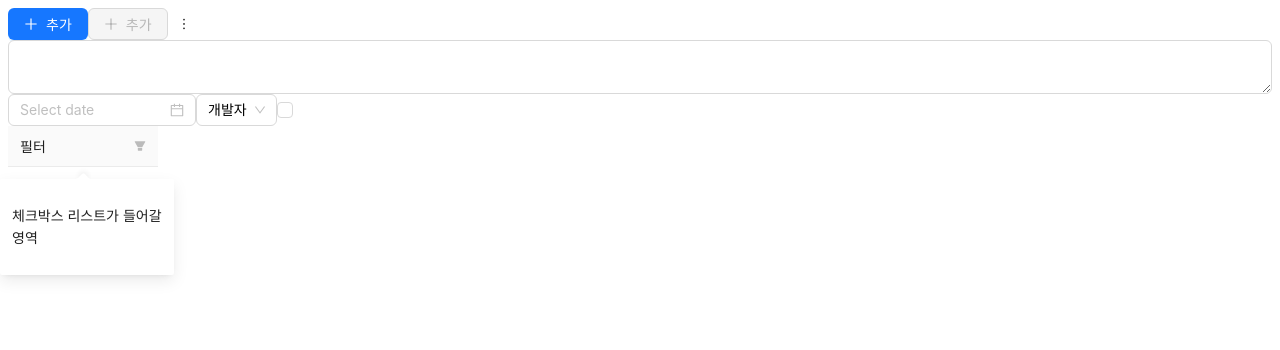
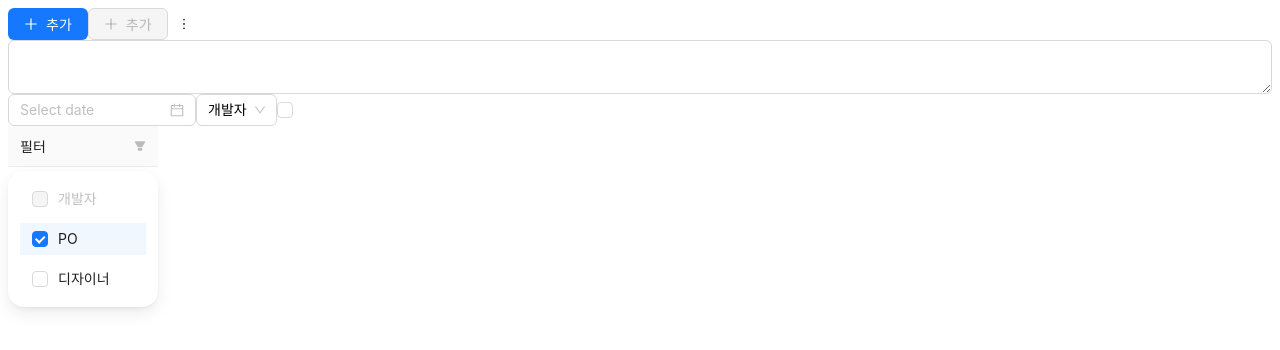
Before and after one commit to nayounsang/re-catch-assignment, a React (Vite) app: page / in a window 1280 px wide. Both pictures are taken after a click on the element "필터". Shown: the top 350 px of the page. Built offline with nearby package versions, Linux system fonts and the light colour scheme.

Commit message:
feat: 필터 체크박스 리스트 ui

```diff
--- a/src/App.tsx
+++ b/src/App.tsx
@@ -1,11 +1,12 @@
-import "./index.css"
+import "./index.css";
 import { PlusOutlined } from "@ant-design/icons";
 import { Button } from "./components/Button/Button";
 import { MenuButton } from "./components/Button/MenuButton";
 import TextArea from "antd/es/input/TextArea";
 import { Checkbox, DatePicker } from "antd";
-import { Select } from "./components/Select";
+import { Select } from "./components/Select/Select";
 import { FilterTrigger } from "./components/Filter/FilterTrigger";
+import { FilterContent } from "./components/Filter/FilterContent";
 
 function App() {
   return (
@@ -23,8 +24,19 @@ function App() {
           { label: "디자이너", value: "디자이너" },
         ]}
       />
-      <Checkbox/>
-      <FilterTrigger label="필터" />
+      <Checkbox />
+      <FilterTrigger
+        label="필터"
+        content={
+          <FilterContent
+            options={[
+              { label: "개발자", value: "개발자" },
+              { label: "PO", value: "PO" },
+              { label: "디자이너", value: "디자이너" },
+            ]}
+          />
+        }
+      />
     </>
   );
 }
--- /dev/null
+++ b/src/components/Filter/FilterContent.module.css
@@ -0,0 +1,25 @@
+.element {
+  display: flex;
+  align-items: center;
+  gap: 10px;
+  padding: 5px 12px;
+  transition: background-color 0.2s ease, color 0.2s ease;
+}
+
+.element:hover {
+  background-color: var(--color-control-item-bg-hover);
+}
+
+.disabled {
+  color: var(--color-text-disabled);
+}
+
+.selected {
+  background-color: var(--color-control-item-bg-active);
+}
+
+.container {
+    display: flex;
+    flex-direction: column;
+    gap: 8px;
+}
--- /dev/null
+++ b/src/components/Filter/FilterContent.tsx
@@ -0,0 +1,54 @@
+import { Checkbox } from "antd";
+import { useId } from "react";
+import styles from "./FilterContent.module.css";
+import { Option } from "../../types";
+
+export const FilterContent = ({ options }: { options: Option[] }) => {
+  return (
+    <div className={styles.container}>
+      {options.map((option, idx) => (
+        <FilterElement
+          key={option.value}
+          value={option.value}
+          label={option.label}
+          checked={idx % 2 === 1}
+          disabled={idx % 3 === 0}
+        />
+      ))}
+    </div>
+  );
+};
+
+const FilterElement = ({
+  value,
+  label,
+  onChange,
+  checked,
+  disabled,
+}: {
+  value: string;
+  label: string;
+  onChange?: (value: string) => void;
+  checked: boolean;
+  disabled?: boolean;
+}) => {
+  const id = useId();
+
+  return (
+    <div
+      className={`${styles.element} ${checked && styles.selected} ${
+        disabled && styles.disabled
+      }`}
+    >
+      <Checkbox
+        id={id}
+        onChange={() => {
+          onChange?.(value);
+        }}
+        checked={checked}
+        disabled={disabled}
+      />
+      <label htmlFor={id}>{label}</label>
+    </div>
+  );
+};
--- a/src/components/Filter/FilterTrigger.module.css
+++ b/src/components/Filter/FilterTrigger.module.css
@@ -27,6 +27,11 @@
 
 .popoverContent {
   width: 150px;
+  padding: 8px;
+  border-radius: 16px !important;
+  box-shadow: 0 3px 6px -4px rgba(0, 0, 0, 0.12),
+    0 6px 16px 0 rgba(0, 0, 0, 0.08);
+  box-sizing: border-box;
 }
 
 .filterPopover :global(.ant-popover-inner) {
--- a/src/components/Filter/FilterTrigger.tsx
+++ b/src/components/Filter/FilterTrigger.tsx
@@ -6,23 +6,19 @@ import styles from "./FilterTrigger.module.css";
 interface FilterTriggerProps {
   label: string;
   onClick?: () => void;
+  content?: React.ReactNode;
 }
 
-export const FilterTrigger: React.FC<FilterTriggerProps> = ({
+export const FilterTrigger = ({
   label,
   onClick,
-}) => {
+  content,
+}: FilterTriggerProps) => {
   const [open, setOpen] = useState(false);
 
   const handleOpenChange = (newOpen: boolean) => {
     setOpen(newOpen);
   };
-
-  const content = (
-    <div className={styles.popoverContent}>
-      <p>체크박스 리스트가 들어갈 영역</p>
-    </div>
-  );
 
   return (
     <Popover
@@ -31,7 +27,11 @@ export const FilterTrigger: React.FC<FilterTriggerProps> = ({
       open={open}
       onOpenChange={handleOpenChange}
       placement="bottom"
-      classNames={{ root: styles.filterPopover }}
+      classNames={{
+        root: styles.filterPopover,
+        body: styles.popoverContent,
+      }}
+      arrow={false}
     >
       <div className={styles.filterTrigger} onClick={onClick}>
         <span className={styles.label}>{label}</span>
--- a/src/components/Select/index.tsx
+++ b/src/components/Select/Select.tsx
@@ -1,18 +1,10 @@
 import { Select as AntSelect } from "antd";
 import styles from "./select.module.css";
-
-export interface DefaultOptionType {
-  value: string;
-  label: string;
-}
-
+import { Option } from "../../types";
 export interface SelectProps {
   defaultValue?: string;
-  onChange?: (
-    value: string,
-    option?: DefaultOptionType | DefaultOptionType[] | undefined
-  ) => void;
-  options: DefaultOptionType[];
+  onChange?: (value: string, option?: Option | Option[] | undefined) => void;
+  options: Option[];
 }
 
 export const Select = ({ defaultValue, onChange, options }: SelectProps) => {
@@ -27,10 +19,7 @@ export const Select = ({ defaultValue, onChange, options }: SelectProps) => {
       {options.map((option) => {
         const { value, label } = option;
         return (
-          <AntSelect.Option
-            key={value}
-            value={value}
-          >
+          <AntSelect.Option key={value} value={value}>
             {label}
           </AntSelect.Option>
         );
--- a/src/index.css
+++ b/src/index.css
@@ -1,6 +1,7 @@
 :root {
   --color-primary-hover: #739FFF;
   --color-control-item-bg-active: #F0F7FF;
+  --color-control-item-bg-hover: rgba(0, 0, 0, 0.04);
   --color-primary: #4A7CFE;
   --color-text-disabled: rgba(0, 0, 0, 0.25);
   --color-table-fill-after: rgba(0, 0, 0, 0.02);
--- /dev/null
+++ b/src/types/index.ts
@@ -0,0 +1,4 @@
+export interface Option {
+  value: string;
+  label: string;
+}
```
